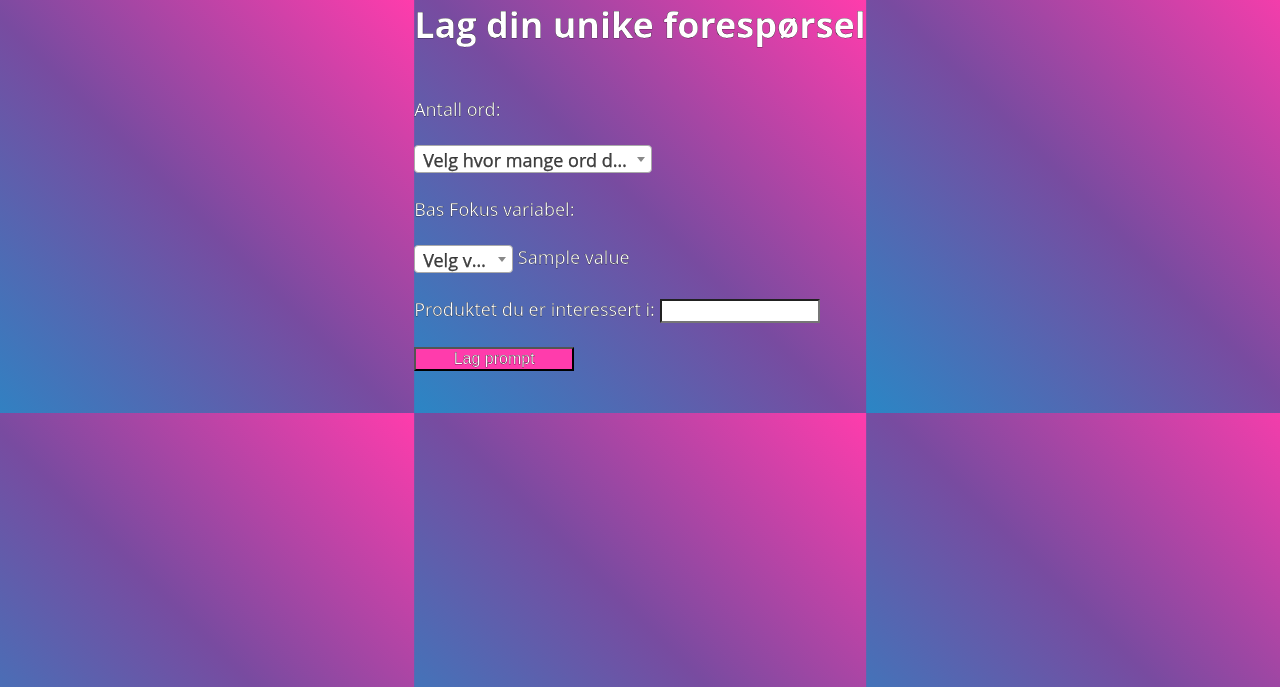
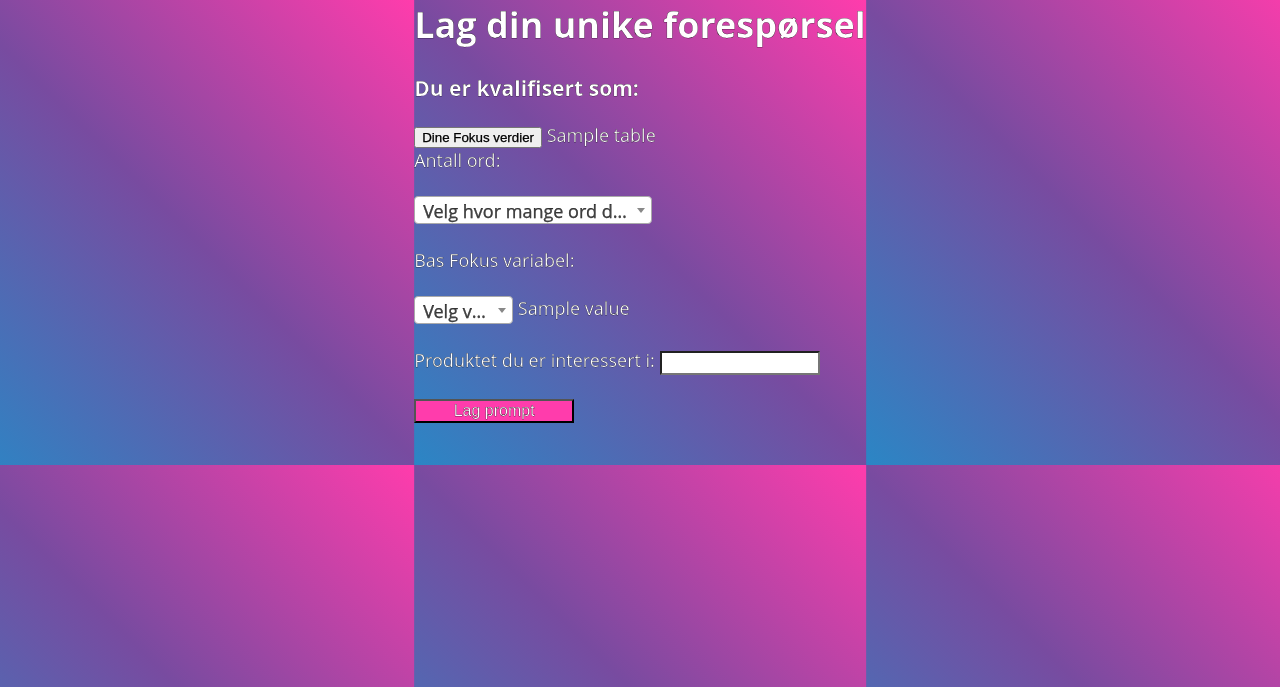
Before and after one commit to mariaangelesjs/fokus_app, a Flask app: template templates/select_columns.html in a window 1280 px wide. Shown: the top 687 px of the page. Run offline with Flask 3, Linux system fonts and the light colour scheme; the template is opened without the code that fills it: most values are stand-ins (such as "Sample title", 1, 10 or a date in 2020).

Commit message:
save all the latest changes

```diff
--- a/app.py
+++ b/app.py
@@ -118,7 +118,9 @@ def welcome():
 @app.route('/prompt_generation', methods=['GET', 'POST'])
 def prompt():
     person = pd.read_json(session['data-person'])
-    print(person)
+    person_table = person.reset_index(drop=True).T
+    person_table.rename_axis('Fokus variabel', axis='index',inplace=True)
+    person_table.columns = ['Verdi']
     # Pretty variables and description
 
     fokus_variables_norwegian = {'Miljøvennlig': 'Grad av miljøvennlighet som personen prioriterer',
@@ -188,9 +190,8 @@ def prompt():
     return render_template(
         'select_columns.html',
         columns=fokus_variables_norwegian,
-        tables=[person.reset_index(drop=True).T.to_html(
-            classes='data', header="false",columns=None)],
-              titles= ['Fokus variabel', 'Verdi'])
+        tables=[person_table.reset_index().to_html(
+            classes='data', header="false",columns=None)])
 
 
 @app.route('/unique_ad', methods=['GET', 'POST'])
--- a/static/styles/style_other.css
+++ b/static/styles/style_other.css
@@ -1,10 +1,18 @@
 :root {
     --body-bg: linear-gradient(225deg, #FF3CAC 0%, #784BA0 50%, #2B86C5 100%);
   }
+
+table {
+    font-size: 15px;
+    vertical-align: left;
+
+    }
+
 html {
     display: table;
     margin: auto;
 }
+
 
 body {
     display: table-cell;
@@ -17,9 +25,6 @@ body {
     font-family: 'Open Sans', sans-serif;
     font-size: 18px;
     -webkit-text-stroke: 0.25px black
-  }
-h3 {
-  font-size: 5px;
   }
 
 input[type=text] {
--- a/templates/select_columns.html
+++ b/templates/select_columns.html
@@ -4,21 +4,40 @@
     <title>Create your unique prompt</title>
     <link rel="stylesheet" href="{{ url_for('static', filename='styles/style_other.css') }}">
     <script src="https://cdnjs.cloudflare.com/ajax/libs/jquery/3.3.0/jquery.min.js"></script>
-    <script src="https://cdnjs.cloudflare.com/ajax/libs/select2/4.0.0/js/select2.full.min.js" integrity="sha512-m7x59G4+NdYoUUKUscYq2qKkineVwmjXA/7WfXm8pukxYiFavrh9uFImpPtbmZGAnHR0rouVWWk+dgcHNurQ5g==" crossorigin="anonymous" referrerpolicy="no-referrer"></script>
-    <link href= "{{ url_for('static', filename='styles/select2.css') }}" rel="stylesheet" />
+    <script src="https://cdnjs.cloudflare.com/ajax/libs/select2/4.0.0/js/select2.full.min.js"
+        integrity="sha512-m7x59G4+NdYoUUKUscYq2qKkineVwmjXA/7WfXm8pukxYiFavrh9uFImpPtbmZGAnHR0rouVWWk+dgcHNurQ5g=="
+        crossorigin="anonymous" referrerpolicy="no-referrer"></script>
+    <link href="{{ url_for('static', filename='styles/select2.css') }}" rel="stylesheet" />
 </head>
 
 <body>
     <div class="container">
         <h1>Lag din unike forespørsel</h1>
+        <h3> Du er kvalifisert som: </h3>
+        <script>
+            $(document).ready(function () {
+                $("#table").hide();
+                $("#button-table").click(function () {
+                    $("#table").show();
+                    return false;
+                });
+
+            });
+        </script>
+        <button class="button" id="button-table">Dine Fokus verdier</button>
+        <table id="table">
+            {% for table in tables %}
+            {{ table|safe }}
+            {% endfor %}
+        </table>
         <br>
         <script>
-            $(function(){
+            $(function () {
                 $("select").select2({
                     templateResult: formatOption
                 });
 
-            function formatOption (option) {
+                function formatOption(option) {
                     var $option = $(
                         '<div><strong>' + option.text + '</strong></div><div>' + option.title + '</div>'
                     );
```
Also changed, not shown: static/styles/style.css (line endings or trailing spaces). Lines whose indentation alone changed are shown as unchanged.
